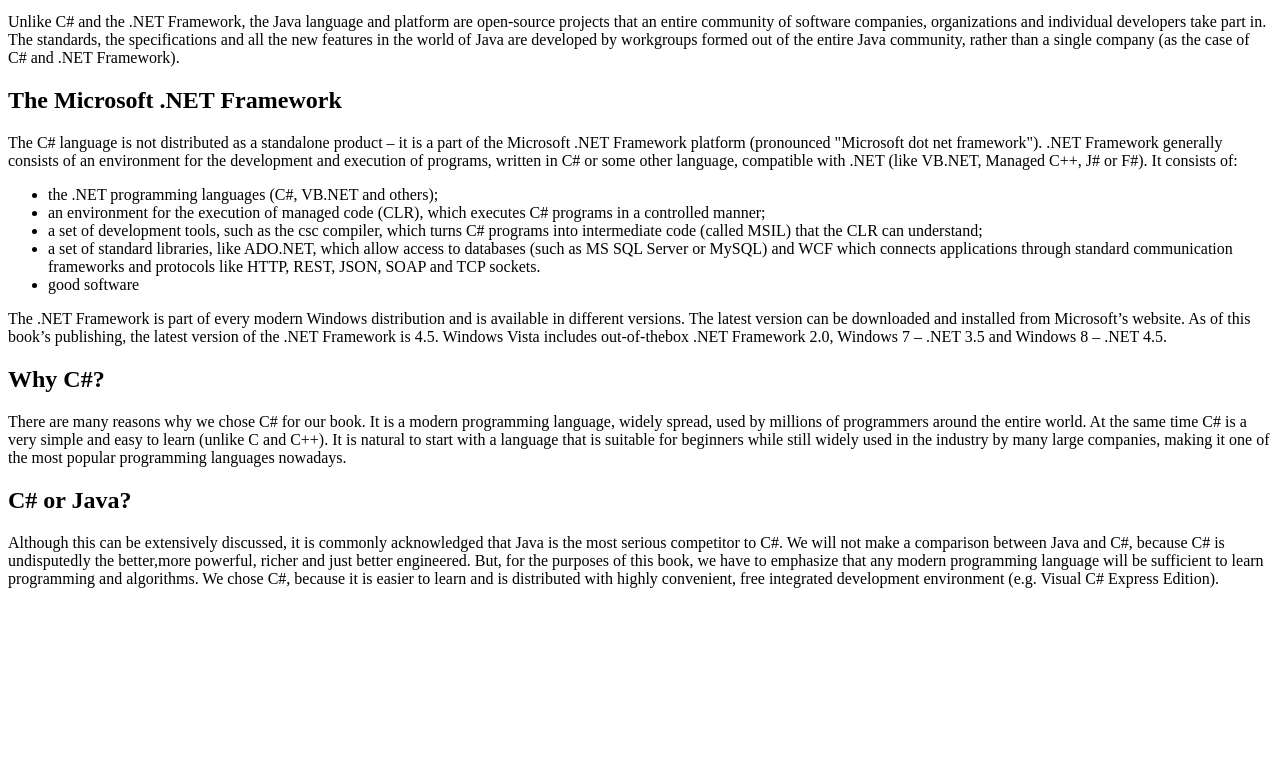
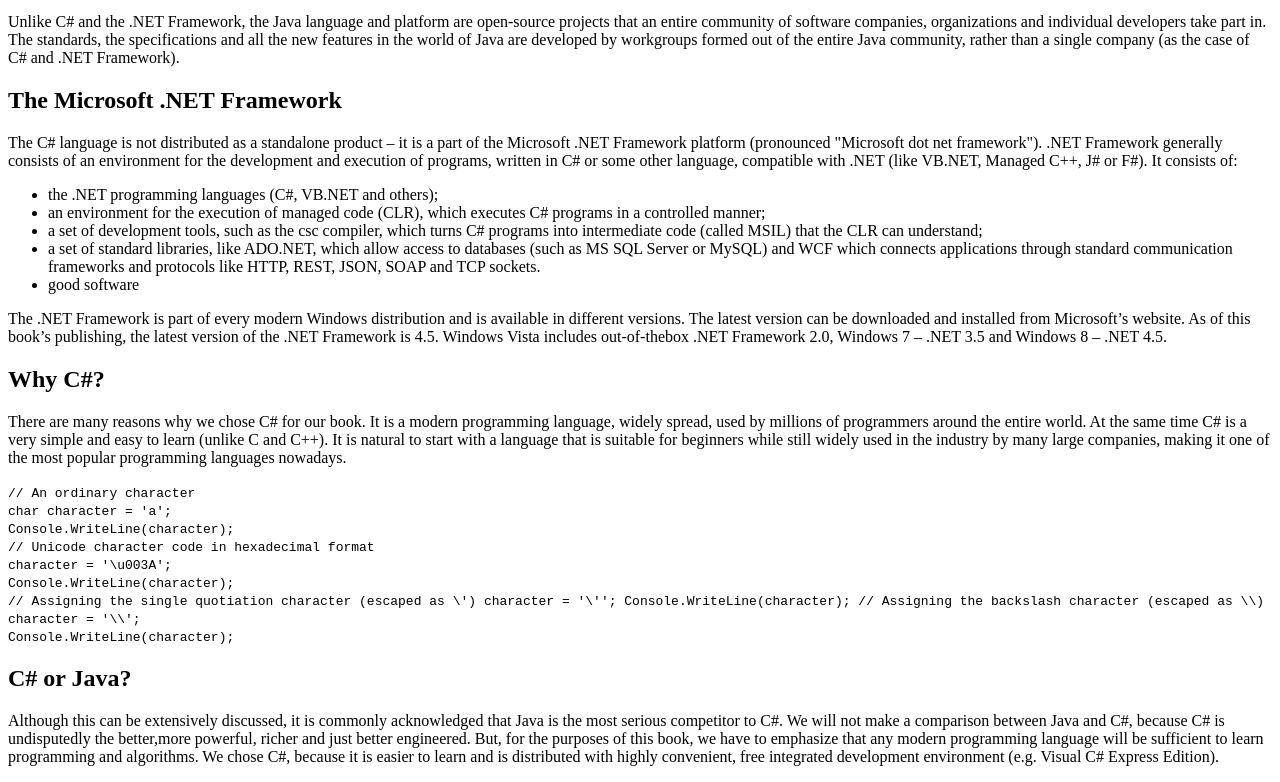
Before and after one commit to iam-Akshat/micr3, a plain HTML site: page index.html in a window 1280 px wide. Shown: the part 766-1548 px from the top of the page. Before the commit the page ends 1370 px from the top, so only its background shows below. Drawn offline with Linux system fonts and the light colour scheme.

Commit message:
added code elements

```diff
--- a/index.html
+++ b/index.html
@@ -68,8 +68,20 @@
         <header id="section-header">
           <h1>Why C#?</h1>
           <p>There are many reasons why we chose C# for our book. It is a modern programming language, widely spread, used by millions of programmers around the entire world. At the same time C# is a very simple and easy to learn (unlike C and C++). It is natural to start with a language that is suitable for beginners while still widely used in the industry by many large companies, making it one of the most popular programming languages nowadays.</p>
-
-          <code></code>
+          <div id="code_section">
+            <code>// An ordinary character<br></code>
+            <code>char character = 'a';<br></code>
+          <code>Console.WriteLine(character);<br></code>
+          <code>// Unicode character code in hexadecimal format <br></code>
+          <code>character = '\u003A';<br></code>
+          <code>Console.WriteLine(character);<br></code>
+          <code>// Assigning the single quotiation character (escaped as \')
+            character = '\'';
+            Console.WriteLine(character);
+            // Assigning the backslash character (escaped as \\)<br>
+            character = '\\';<br>
+            Console.WriteLine(character);<br></code>
+          </div>
         </header>
       </section>
       <section class="main-section" id="c_or_java">
```
Also changed, not shown: 1 other file.
